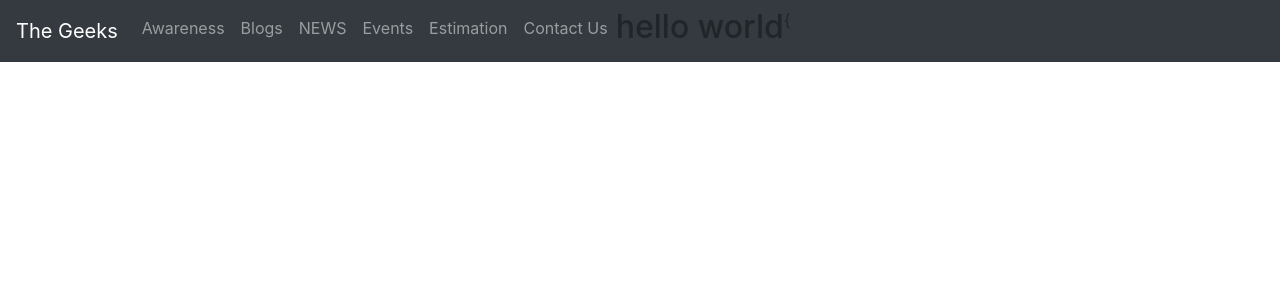
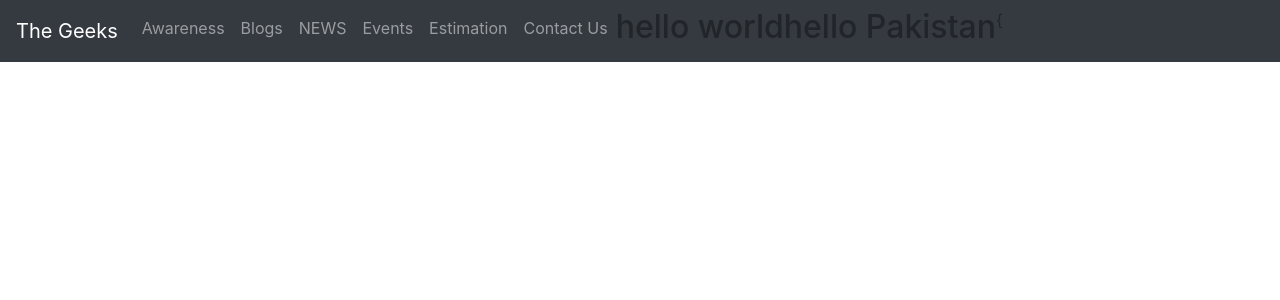
Before and after one commit to Muhammad-Akhlaq/Disaster-Assistant-System, a Django app: page /contact/ in a window 1280 px wide. Shown: the top 300 px of the page. Run offline with Django 3.2, Linux system fonts and the light colour scheme.

Commit message:
Update contact.html
Testing github

```diff
--- a/DAS/templates/contact.html
+++ b/DAS/templates/contact.html
@@ -4,5 +4,8 @@
 
     <h2> hello world </h2>
 
+<h2> hello Pakistan </h2>
+
+
 
     {% endblock body %}{
```
